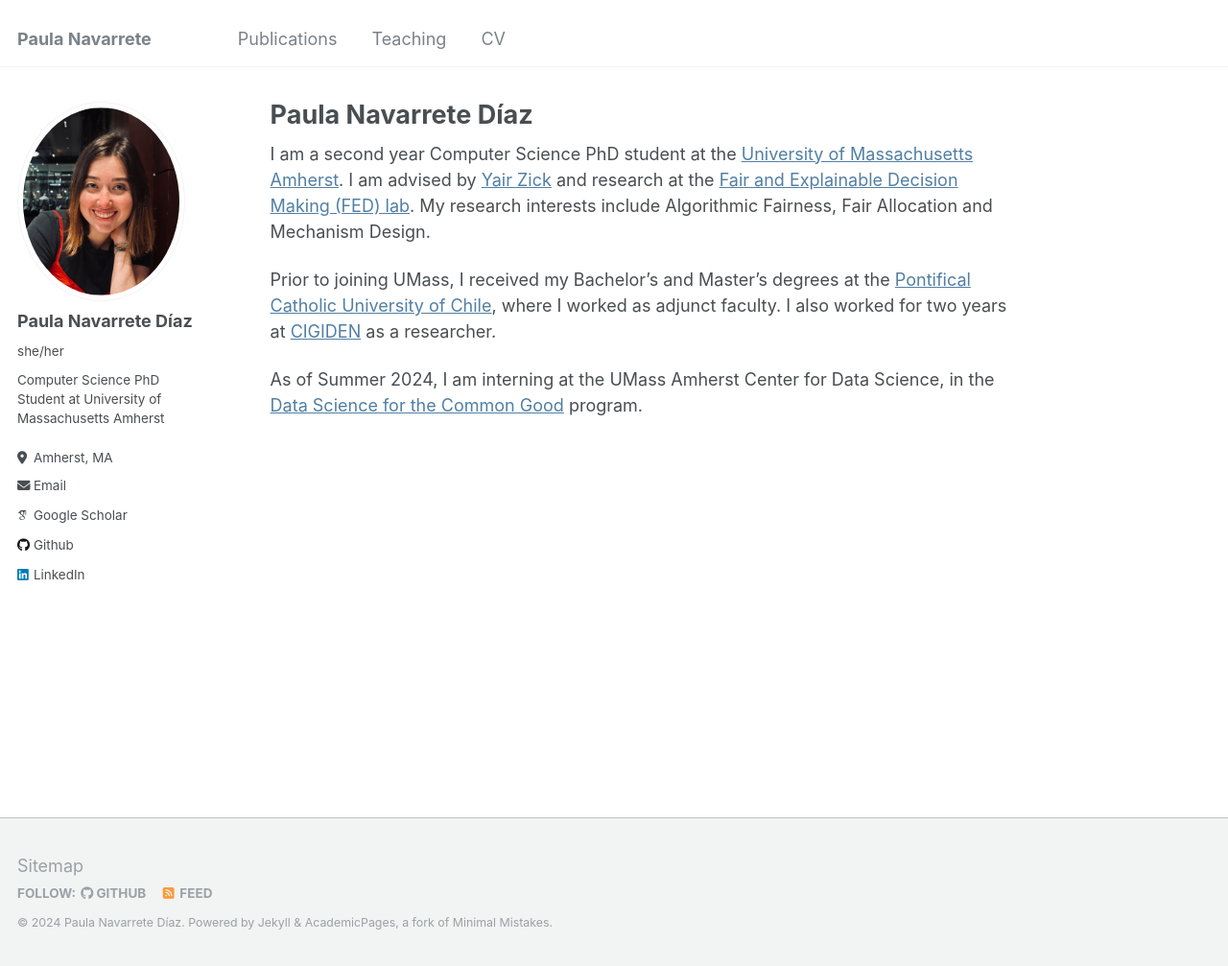
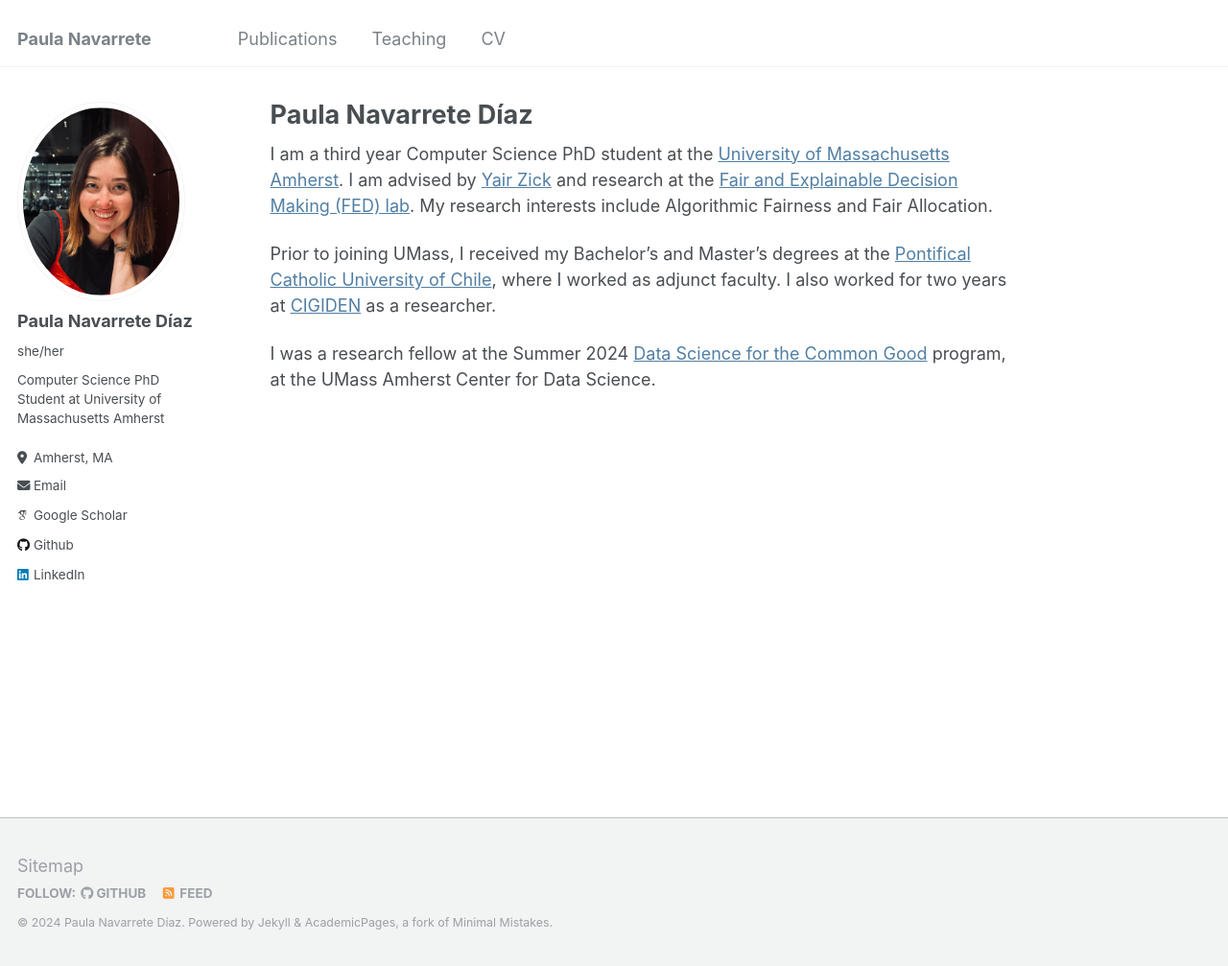
Before and after one commit to cheerstopaula/cheerstopaula.github.io, a Jekyll site: the page built from _pages/about.md, in a window 1280 px wide and 1007 px high. Shown: the whole window at 96% size. Built offline with Jekyll 4.4.1, drawn with Linux system fonts in a browser that asks for light colours; some web fonts are replaced.

Commit message:
Update about.md

```diff
--- a/_pages/about.md
+++ b/_pages/about.md
@@ -7,8 +7,8 @@ redirect_from:
   - /about.html
 ---
 
-I am a second year Computer Science PhD student at the [University of Massachusetts Amherst](https://www.cics.umass.edu). I am advised by [Yair Zick](https://people.cs.umass.edu/~yzick/) and research at the [Fair and Explainable Decision Making (FED) lab](https://people.cs.umass.edu/~yzick/people.html). My research interests include Algorithmic Fairness, Fair Allocation and Mechanism Design.
+I am a third year Computer Science PhD student at the [University of Massachusetts Amherst](https://www.cics.umass.edu). I am advised by [Yair Zick](https://people.cs.umass.edu/~yzick/) and research at the [Fair and Explainable Decision Making (FED) lab](https://people.cs.umass.edu/~yzick/people.html). My research interests include Algorithmic Fairness and Fair Allocation.
 
 Prior to joining UMass, I received my Bachelor's and Master's degrees at the [Pontifical Catholic University of Chile](https://www.ing.uc.cl/en/), where I worked as adjunct faculty. I also worked for two years at [CIGIDEN](https://www.cigiden.cl/en/) as a researcher.
 
-As of Summer 2024, I am interning at the UMass Amherst Center for Data Science, in the [Data Science for the Common Good](https://ds.cs.umass.edu/programs/ds4cg/ds4cg-team) program.
+I was a research fellow at the Summer 2024 [Data Science for the Common Good](https://ds.cs.umass.edu/programs/ds4cg/ds4cg-team) program, at the UMass Amherst Center for Data Science.
```
